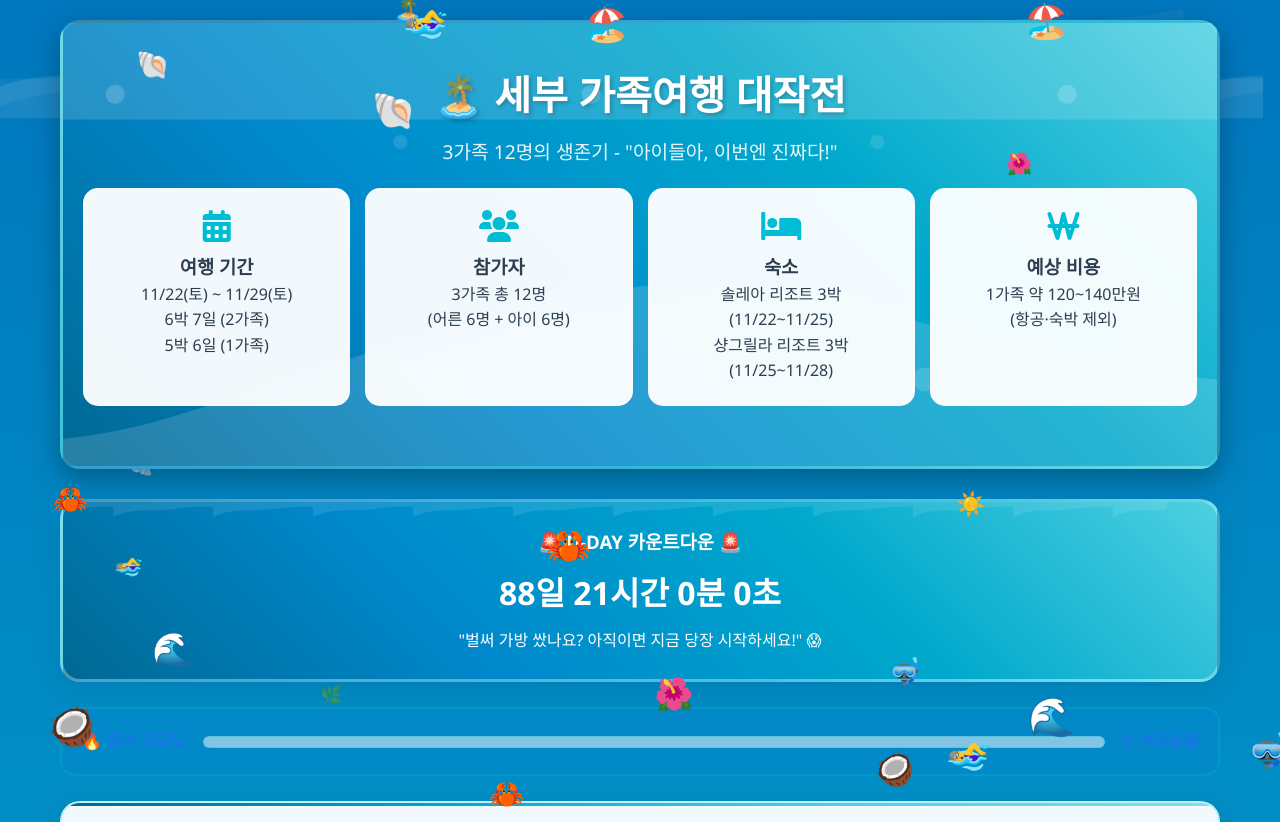
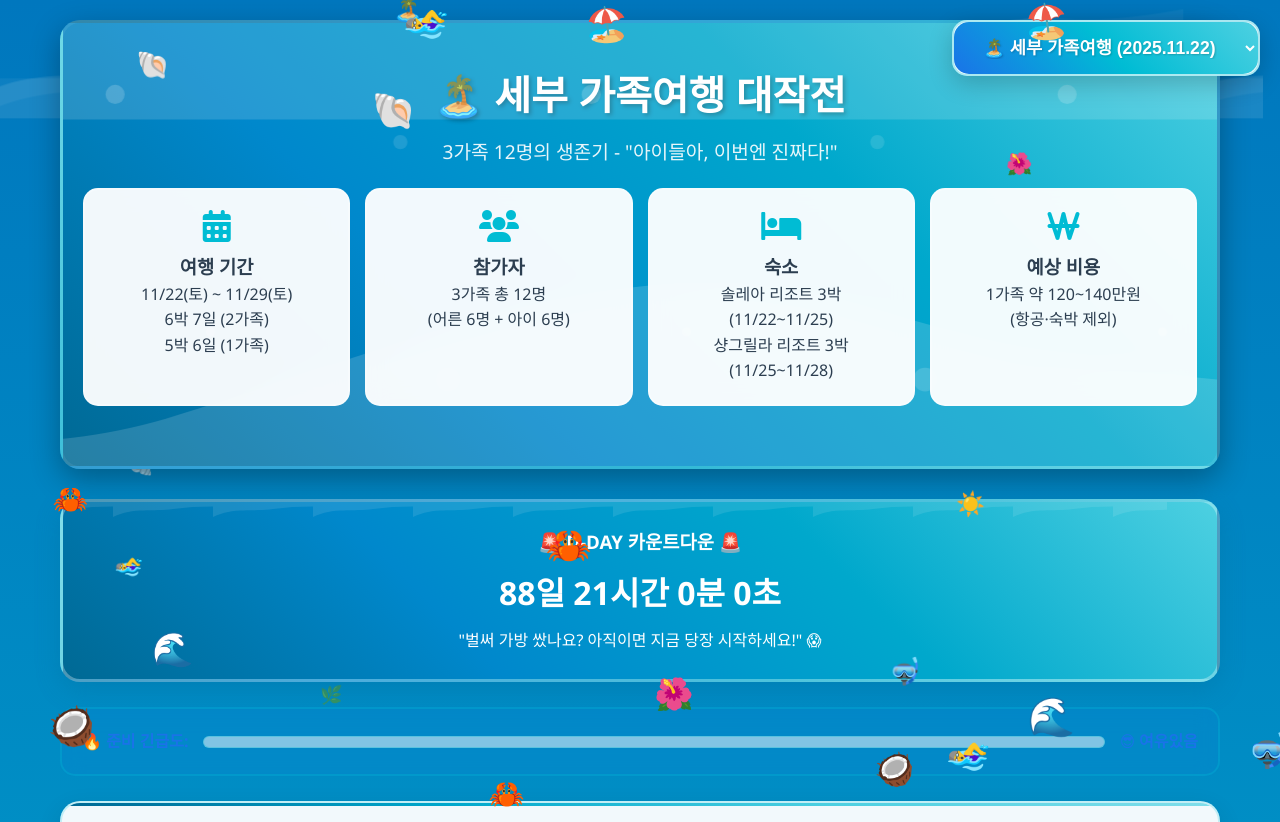
Before and after one commit to oiehotl/cebu-family-trip-, a plain HTML site: page index.html in a window 1280 px wide. Shown: the top 822 px of the page. Drawn offline with Linux system fonts and the light colour scheme.

Commit message:
Add files via upload

```diff
--- a/index.html
+++ b/index.html
@@ -46,6 +46,44 @@
             max-width: 1200px;
             margin: 0 auto;
             padding: 20px;
+        }
+
+        /* 드롭다운 네비게이션 */
+        .nav-dropdown {
+            position: fixed;
+            top: 20px;
+            right: 20px;
+            z-index: 1000;
+            background: rgba(255,255,255,0.95);
+            border-radius: 15px;
+            box-shadow: 0 8px 25px rgba(0,0,0,0.2);
+            backdrop-filter: blur(10px);
+            border: 2px solid rgba(0,188,212,0.3);
+        }
+
+        .nav-dropdown select {
+            background: linear-gradient(45deg, #1A73E8, #00BCD4, #4DD0E1);
+            color: white;
+            border: none;
+            padding: 15px 25px;
+            border-radius: 15px;
+            font-size: 1.1em;
+            font-weight: 600;
+            cursor: pointer;
+            outline: none;
+            text-shadow: 1px 1px 2px rgba(0,0,0,0.2);
+            min-width: 200px;
+        }
+
+        .nav-dropdown select option {
+            background: white;
+            color: #2C3E50;
+            padding: 10px;
+        }
+
+        .nav-dropdown select:hover {
+            transform: translateY(-2px);
+            box-shadow: 0 5px 15px rgba(26, 115, 232, 0.4);
         }
 
         .header {
@@ -581,6 +619,14 @@
     <div class="ocean-decoration fish" style="top: 65%; left: 90%;">🐟</div>
     <div class="ocean-decoration shell" style="top: 25%; left: 80%;">🐚</div>
 
+    <!-- 드롭다운 네비게이션 -->
+    <div class="nav-dropdown">
+        <select id="tripSelector" onchange="navigateToTrip()">
+            <option value="cebu">🏝️ 세부 가족여행 (2025.11.22)</option>
+            <option value="wellihilli">🏔️ 웰리힐리 여행 (2025.09.27)</option>
+        </select>
+    </div>
+
     <div class="container">
         <!-- 헤더 -->
         <div class="header">
@@ -1086,15 +1132,19 @@
                     <h4><i class="fas fa-utensils"></i> 기타 음식</h4>
                     <div class="packing-item">
                         <input type="checkbox" id="other-food1">
-                        <label for="other-food1">조선 치킨</label>
+                        <label for="other-food1"><a href="https://blog.naver.com/ehddnrjt/223980718064" target="_blank">라부요 맛집</a></label>
                     </div>
                     <div class="packing-item">
                         <input type="checkbox" id="other-food2">
-                        <label for="other-food2">고동리 족발</label>
+                        <label for="other-food2">조선 치킨</label>
                     </div>
                     <div class="packing-item">
                         <input type="checkbox" id="other-food3">
-                        <label for="other-food3">라면 준비</label>
+                        <label for="other-food3">고동리 족발</label>
+                    </div>
+                    <div class="packing-item">
+                        <input type="checkbox" id="other-food4">
+                        <label for="other-food4">라면 준비</label>
                     </div>
                 </div>
             </div>
@@ -1285,6 +1335,18 @@
             }
         }
 
+        // 여행 페이지 네비게이션
+        function navigateToTrip() {
+            const selector = document.getElementById('tripSelector');
+            const selectedTrip = selector.value;
+
+            if (selectedTrip === 'wellihilli') {
+                window.location.href = 'wellihilli_trip.html';
+            } else if (selectedTrip === 'cebu') {
+                window.location.href = 'cebu_family_trip.html';
+            }
+        }
+
         // 이벤트 리스너 등록
         document.addEventListener('DOMContentLoaded', function() {
             updateCountdown();
```
